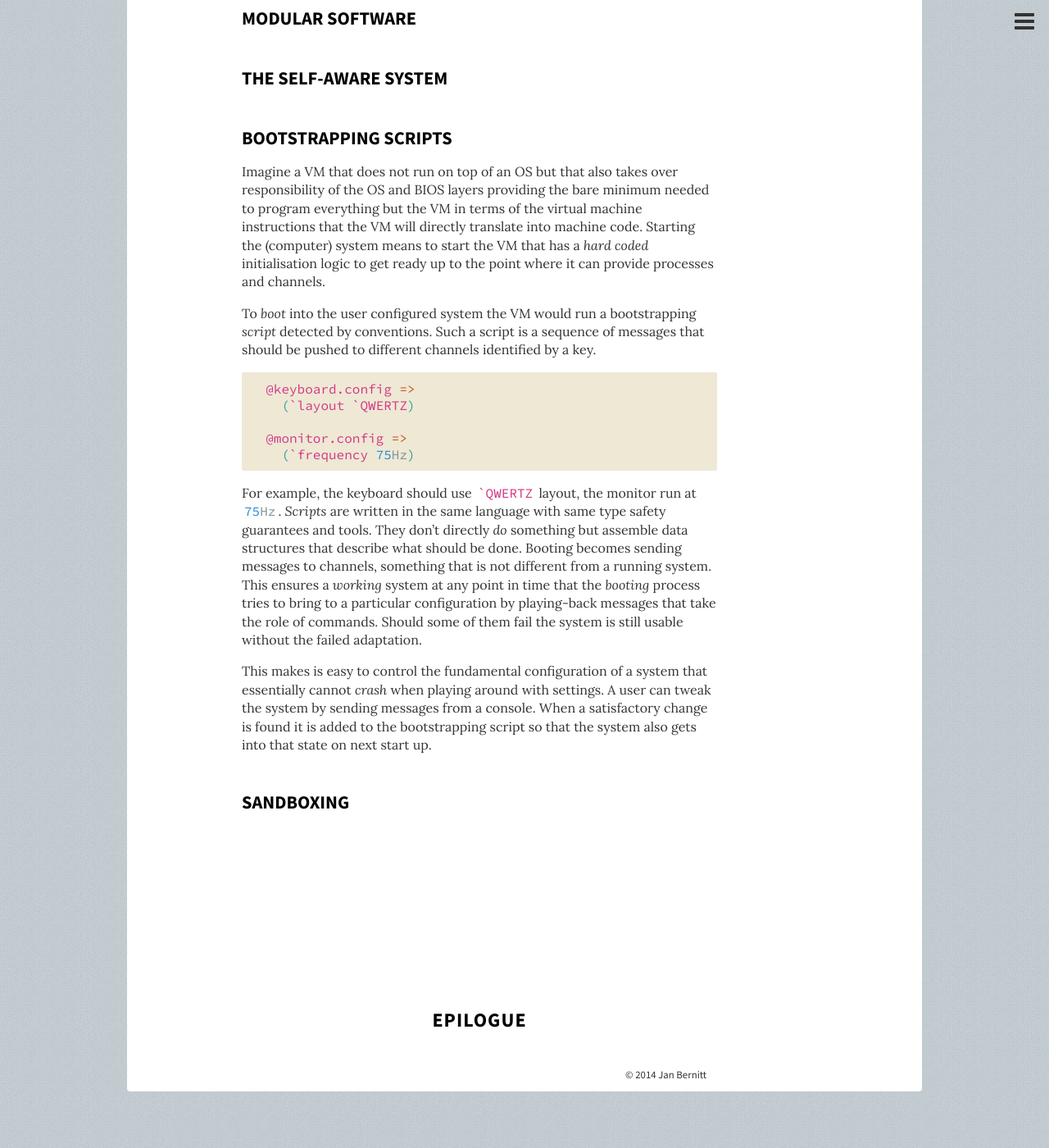
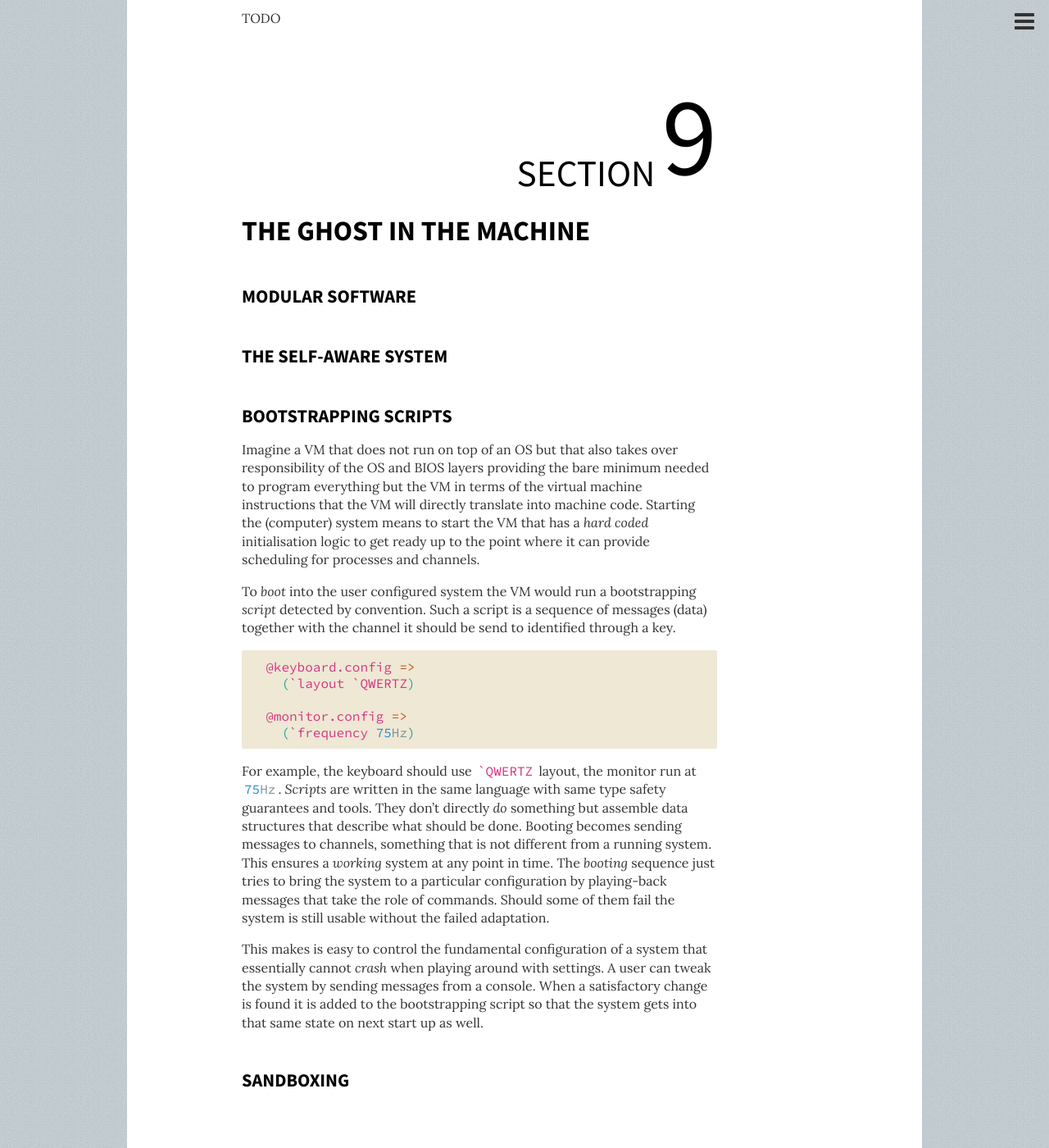
Before and after one commit to bruno-lang/bruno-lang.github.io, a Jekyll site: the page built from in-a-nutshell/index.md, in a window 1280 px wide and 1400 px high, scrolled down 47495 px. Shown: the whole window at 82% size. Built offline with Jekyll 4.4.1, drawn with Linux system fonts in a browser that asks for light colours; nearby versions of some CDN libraries; before the commit the page ends 48858 px from its top, so only the background shows below that; some of the changed text lies outside the part shown.

Commit message:
corrections and primitives

```diff
--- a/in-a-nutshell/index.md
+++ b/in-a-nutshell/index.md
@@ -122,25 +119,24 @@
 		data Seconds :: Time : (~ 'sec')
 
 Both `Minutes` and `Seconds` are _units_ within the `Time` _dimension_
-measured in `min`utes and `sec`onds (for now the part after the `:` is just a
-specification of the unit of measure; [variants](#variants) will later explain
-why this works). Units of the same _dimension_ can be related using `ratio`s:
-
-		ratio Time :: SI = {
-			1min = 60sec,
-			1sec = 1000ms
-		}
-
-		data SI :: ()
-
-A `Time` `ratio` within the unit system `SI` declares a minute `1min` as
+measured in `min`utes and `sec`onds (for now take part after the `:` as the
+specification of the unit of measure; [variants](#variants) explain the details
+later on). Simple value literals are typed through their unit of measure suffix.
+
+#### Value Ratios
+Units of the same _dimension_ can be related using `ratio`s:
+
+		ratio SI :: 1min = 60sec
+		ratio SI ::	1sec = 1000ms
+
+A `ratio` within the unit system `SI` declares a minute `1min` as
 `60sec`, a second `1sec` as `1000ms` (and so forth).
-Simple value literals are typed through their unit of measure suffix.
-The `SI` _dimension_ models a unit system used as a fix point to group ratios
+`SI` here refers to a unit system that is used as a fix point to group ratios
 within the same system.
 
-The presence of a unit system with `ratio`s makes it unnecessary to declare or
-explicitly apply conversions between values of the system:
+To use a the `ratio`s of a unit system it is added to the name-space.
+This makes it unnecessary to declare or explicitly apply conversions between
+related values:
 
 		Milliseconds three-minutes = 2min + 60sec
 
@@ -149,6 +145,8 @@
 is known.
 
 ### Composite Values
+
+A simple data type is equivalent to the corresponding 1-tuple notation.
 
 #### Tuples _(Product Types)_
 Composite values (often loosely equated with records or structs) are declared as
@@ -410,7 +408,7 @@
 operators are short hands for function calls.
 
 		fn plus [+] :: Int a -> Int b -> Int
-		fn mul [*]  :: Int a -> Int b -> Int
+		fn mul  [*] :: Int a -> Int b -> Int
 
 The `plus` function is bound to `+` operator, the `mul` function to `*`
 (within each module this operator _alias_ has to be unambiguous).
@@ -568,8 +566,8 @@
 way to look at it is to assume that all functions just have one parameter being
 a n-tuple of the multiple elements.
 
-		fn multi :: Int a -> Int b -> Int c -> Int = ...
-		fn uni   :: (Int, Int, Int) abc -> Int     = ...
+		fn multi :: Int a -> Int b -> Int c    -> Int = ...
+		fn uni   :: (Int,    Int,     Int) abc -> Int = ...
 
 Both `multi` and `uni` compute an `Int` from three inputs of type `Int`.
 They have a functionally identical signature. This does not mean that everything
@@ -803,7 +801,7 @@
 A indirection is build by prepending a indirection symbol to the base type.
 
 		family T :: $_
-		family L :: ~_
+		family L :: >_
 		family K :: @_
 
 `T` is any _type of_ a type, `L` is any _lazy_ type (what is syntactic sugar for
@@ -900,8 +898,8 @@
 		where
 			equal-ints +> eq Int
 
-The function `equal-ints` is specialised to the operation `eq` for type `Int`
-within the body of the function, that belongs to the `where`-clause.
+The function `equal-ints` is specialised `+>` to the operation `eq` for type
+`Int` within the body of the function, that belongs to the `where`-clause.
 
 On the use-site operations are not declared as explicit parameters but passed
 implicitly as existential type constraints expressed as part of a type family.
@@ -1393,16 +1391,16 @@
 direct parent as the library. As a consequence the core runtime is located at
 the _root_ folder.
 
-		runtime
-			library a
-				library a1
-			library b
-				library b1
-
-The `runtime` depends on nothing as it has no parent or parallel library.
-library `a` might depend on library `b` or vice versa -- but libraries must not
-be cross-dependent or have dependency cycles. Further library `a1` must not
-depend on `b` or `b1` but can depend on `a` or the `runtime`.
+		@runtime
+			library @a
+				library @a1
+			library @b
+				library @b1
+
+The `@runtime` depends on nothing as it has no parent or parallel library.
+library `@a` might depend on library `@b` or vice versa -- but libraries must not
+be cross-dependent or have dependency cycles. Further library `@a1` must not
+depend on `@b` or `@b1` but can depend on `@a` or the `@runtime`.
 A library may however refer to any other library that is considered as
 _external_, that is already compiled third-party code.
 
@@ -1654,7 +1652,8 @@
 
 A `Coordinate` is not only an `Int` but also an array of `Bit`s. This implicitly
 limits the range to a 32-bit integer. Similarly a `Point` is also a 64-`Bit`
-wide value. So instead of a tuple (that would be represented on behalf of the VM)
+wide value as both of its `Coordinate` are merged, what is indicated by the `\`.
+So instead of a tuple (that would be represented on behalf of the VM)
 the refined types explicitly demand a layout where a point is a single 64-bit
 integer with `x` stored in the upper 32 bits and `y` in the lower ones.
 Both `Coordinate` and `Point` now have two types each that are not in conflict
@@ -1679,7 +1678,21 @@
 textual perspective. Naturally it is hard or impossible to have two textual
 perspectives that do not conflict with each other.
 
-TODO describe the " " case when textual form is complex or conflicts with syntax
+Most often when adding textual representations to n-tuples the literal would
+conflict with the syntax of the language. Depending on the extra symbols this
+can also happen for simple data types. In both cases such literals are simply
+double quoted instead. If a `Point` would have been declared differently...
+
+		data Point :: (Coordinate x, Coordinate y)
+		            : ('(' Coordinate ':' Coordinate ')')
+
+with parentheses the point literal is written as:
+
+		Point p = "(2:3)"
+
+Nevertheless are such literals checked at compile time. They are not just
+_strings_ of characters, except when their type is just that, namely `[Char]`
+or `Char[]` or likewise.
 
 #### Array Perspectives
 A special binary perspective is concerned with the machine representation of
@@ -1785,17 +1798,20 @@
 
 		data Coefficient :: Int : Bit[56]
 		data Exponent    :: Int : Bit[8]
-		data Dec         :: : (Coefficient\Exponent)
+		data Dec         :: ~   : (Coefficient\Exponent)
 
 `Frac` _(tion)_
 : fraction number with 32-bit numerator and denominator ([frac64](http://frac64.github.io/)).
 
 		data Numerator   :: Int      : Bit[32]
 		data Denominator :: Int{0..} : Bit[32]
-		data Frac        :: : (Numerator\Denominator)
-
-Note that `Int`, `Dec` and `Frac` do not declare a generalisation type they are
-based upon. Thus a VM has to _understand_ their meaning by convention.
+		data Frac        :: ~ : (Numerator\Denominator)
+
+Note that `Int`, `Bit`, `Dec` and `Frac` declare themselves `~` as the
+generalisation type they are based upon. This is the way to say that the VM has
+to _understand_ a types meaning by convention. In the case of `Dec` and `Frac`
+this could be defined on top of `Int` but is kept a VM internal to benefit
+for better performance when native computation is available.
 
 
 ### Type Constructors
@@ -2047,7 +2063,9 @@
 
 
 
-## A System of Systems
+## The Ghost in the Machine
+
+<!-- A System of Systems -->
 
 ### Modular Software
 <!--
@@ -2065,11 +2083,11 @@
 program everything but the VM in terms of the virtual machine instructions that
 the VM will directly translate into machine code. Starting the (computer) system
 means to start the VM that has a _hard coded_ initialisation logic to get ready
-up to the point where it can provide processes and channels.
+up to the point where it can provide scheduling for processes and channels.
 
 To _boot_ into the user configured system the VM would run a bootstrapping
-_script_ detected by conventions. Such a script is a sequence of messages that
-should be pushed to different channels identified by a key.
+_script_ detected by convention. Such a script is a sequence of messages (data)
+together with the channel it should be send to identified through a key.
 
 		@keyboard.config =>
 			(`layout `QWERTZ)
@@ -2082,16 +2100,16 @@
 tools. They don't directly _do_ something but assemble data structures that
 describe what should be done. Booting becomes sending messages to channels,
 something that is not different from a running system.
-This ensures a _working_ system at any point in time that the _booting_ process
-tries to bring to a particular configuration by playing-back messages that take
-the role of commands.
+This ensures a _working_ system at any point in time. The _booting_ sequence
+just tries to bring the system to a particular configuration by playing-back
+messages that take the role of commands.
 Should some of them fail the system is still usable without the failed adaptation.
 
 This makes is easy to control the fundamental configuration of a system that
 essentially cannot _crash_ when playing around with settings. A user can
 tweak the system by sending messages from a console. When a satisfactory
 change is found it is added to the bootstrapping script so that the system
-also gets into that state on next start up.
+gets into that same state on next start up as well.
 
 ### Sandboxing
 
```
Also changed, not shown: other parts of in-a-nutshell/index.md (+5 -8 lines).
